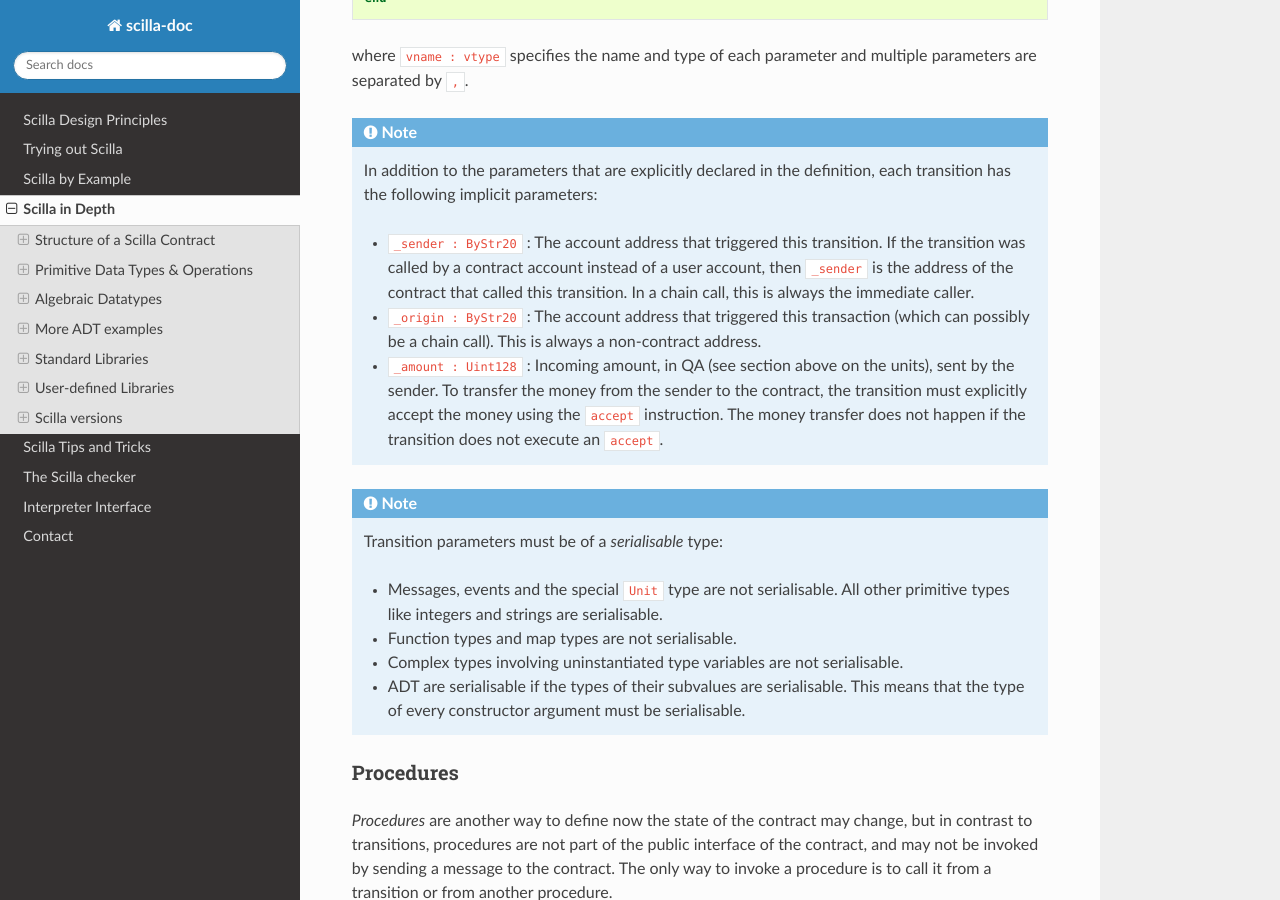
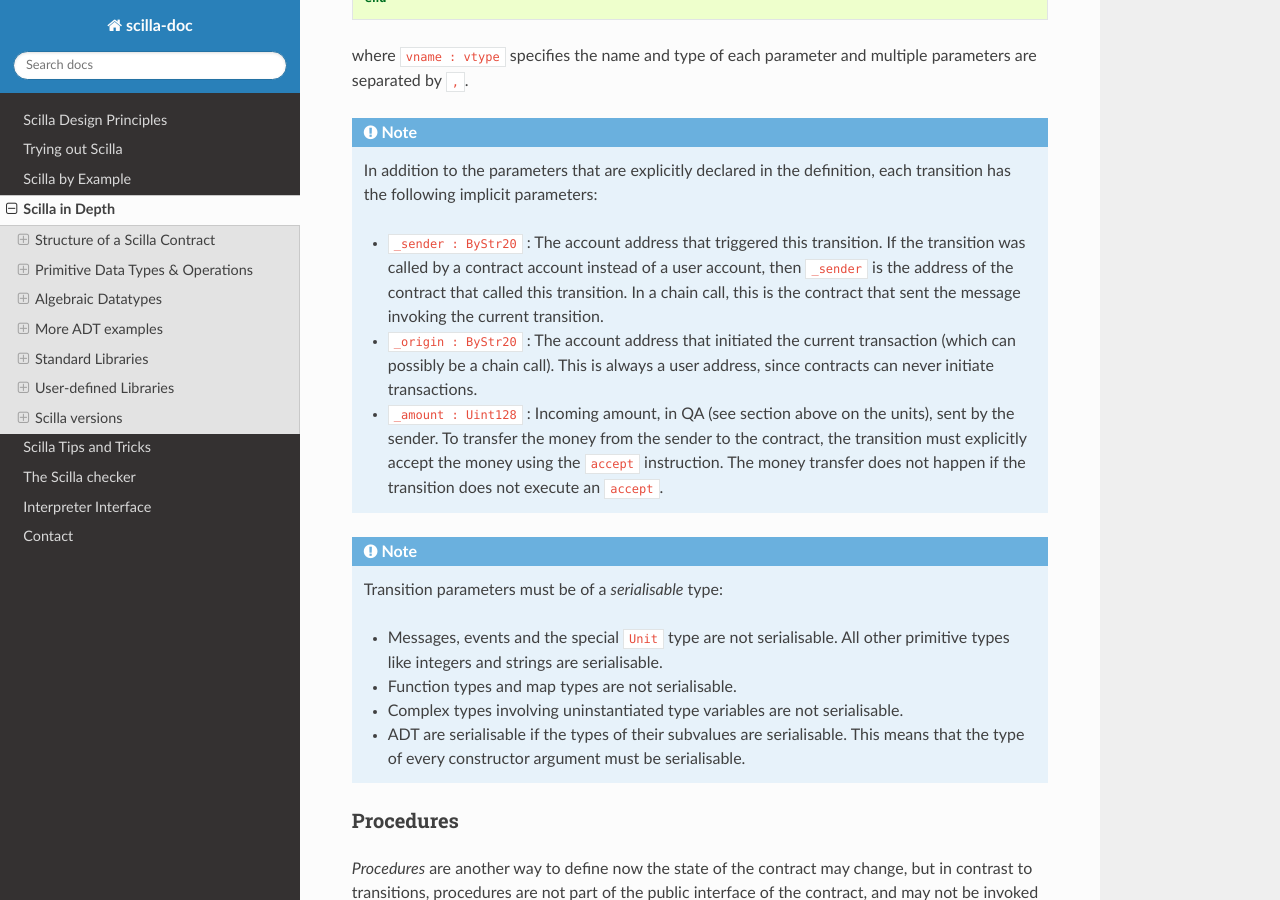
Before and after one commit to Zilliqa/scilla-docs, a Sphinx documentation site: the page built from docs/source/scilla-in-depth.rst, in a window 1280 px wide and 900 px high, scrolled down 4708 px. Built offline with Sphinx 7.4.7 and the Read the Docs theme 2.0.0, drawn with Linux system fonts in a browser that asks for light colours.

Commit message:
Apply suggestions from code review
Co-authored-by: jjcnn <38888011+jjcnn@users.noreply.github.com>

```diff
--- a/docs/source/scilla-in-depth.rst
+++ b/docs/source/scilla-in-depth.rst
@@ -276,11 +276,11 @@ multiple parameters are separated by ``,``.
       transition. If the transition was called by a contract account
       instead of a user account, then ``_sender`` is the address of
       the contract that called this transition. In a chain call, this is
-      always the immediate caller.
-
-    - ``_origin : ByStr20`` : The account address that triggered this
+      the contract that sent the message invoking the current transition.
+
+    - ``_origin : ByStr20`` : The account address that initiated the current
       transaction (which can possibly be a chain call). This is always
-      a non-contract address.
+      a user address, since contracts can never initiate transactions.
 
     - ``_amount : Uint128`` : Incoming amount, in QA (see section
       above on the units), sent by the sender. To transfer the money
```
